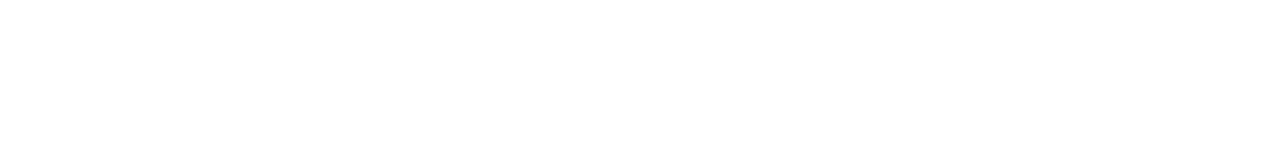
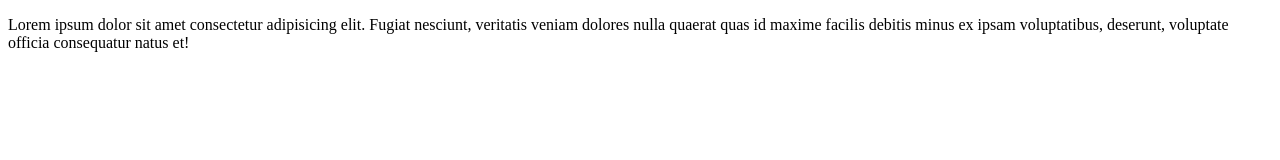
Before and after one commit to MateusCampaner/projeto-site, a plain HTML site: page testar.html in a window 1280 px wide. Drawn offline with Linux system fonts and the light colour scheme.

Commit message:
Update testar.html

```diff
--- a/testar.html
+++ b/testar.html
@@ -3,9 +3,10 @@
 <head>
     <meta charset="UTF-8">
     <meta name="viewport" content="width=device-width, initial-scale=1.0">
-    <title>Document</title>
+      <title>Document</title>
 </head>
 <body>
+  <p>Lorem ipsum dolor sit amet consectetur adipisicing elit. Fugiat nesciunt, veritatis veniam dolores nulla quaerat quas id maxime facilis debitis minus ex ipsam voluptatibus, deserunt, voluptate officia consequatur natus et!</p>
 
 </body>
 </html>
```
